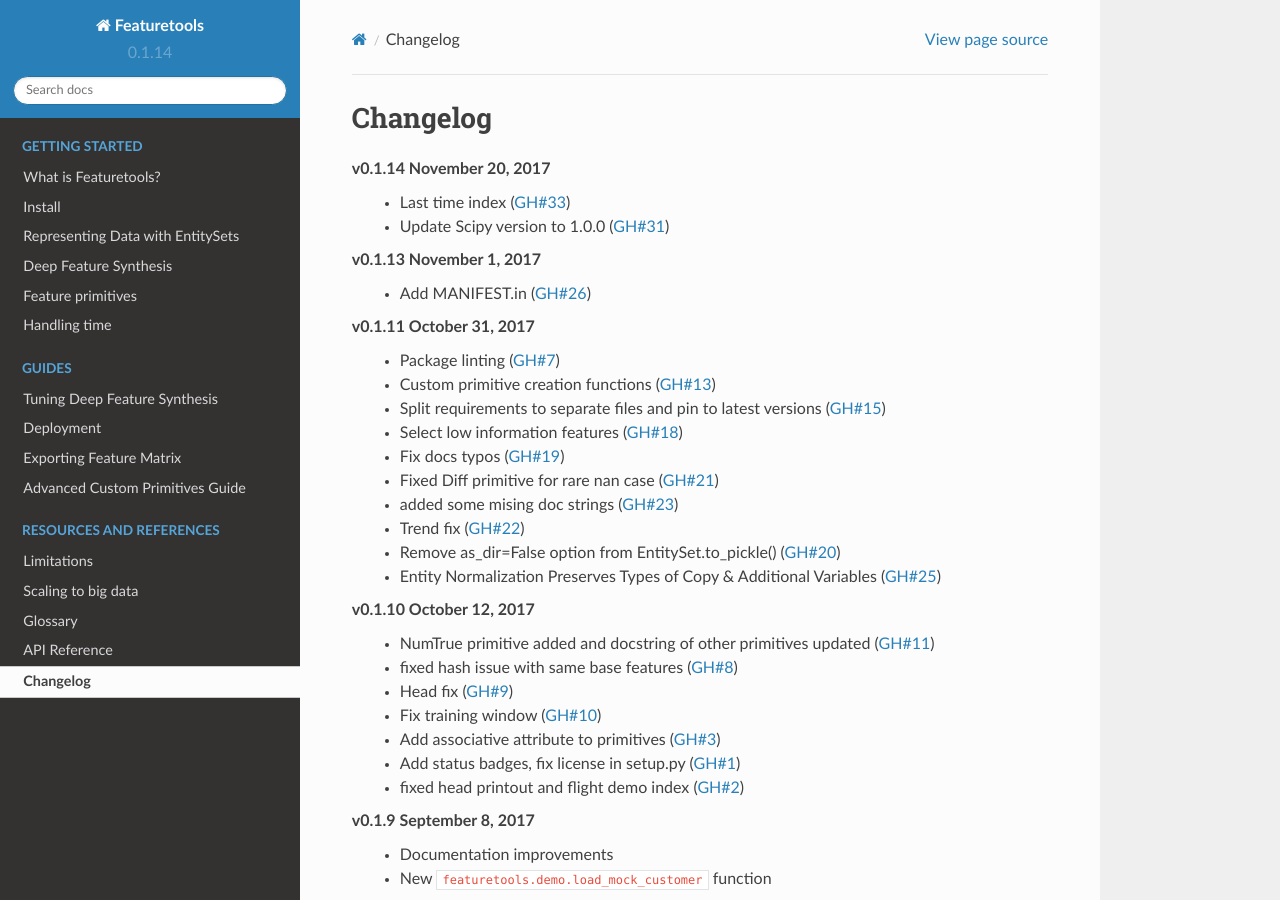
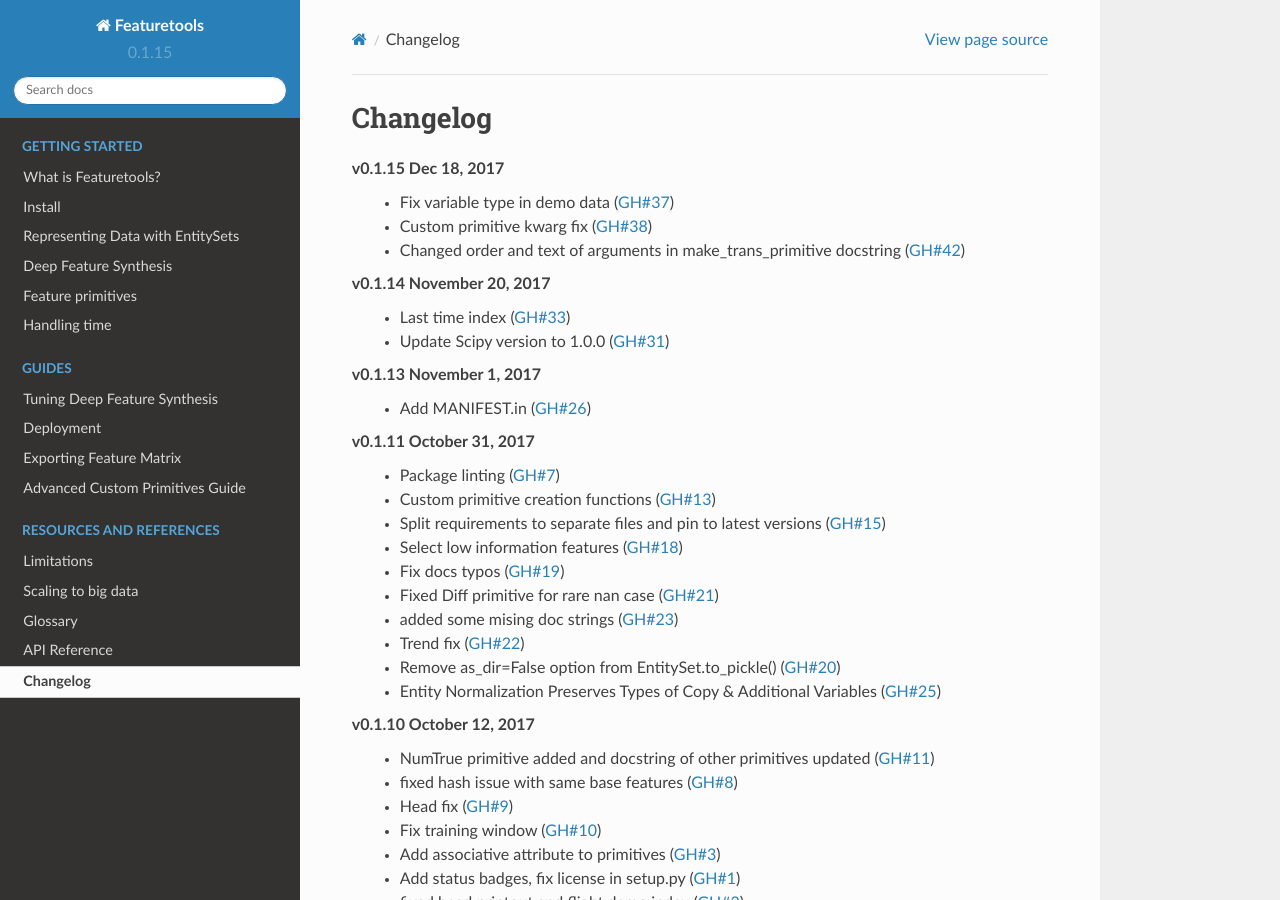
Before and after one commit to alteryx/featuretools, a Sphinx documentation site: the page built from docs/source/changelog.rst, in a window 1280 px wide and 900 px high. Built offline with Sphinx 7.4.7 and the Read the Docs theme 2.0.0, drawn with Linux system fonts in a browser that asks for light colours; comment, search, counter and statistics services are not loaded.

Commit message:
Release v0.1.15 (#41)
* bump to v0.1.15

* change log

* change log

```diff
--- a/docs/source/changelog.rst
+++ b/docs/source/changelog.rst
@@ -2,6 +2,11 @@
 
 Changelog
 ---------
+
+**v0.1.15** Dec 18, 2017
+    * Fix variable type in demo data (:pr:`37`)
+    * Custom primitive kwarg fix (:pr:`38`)
+    * Changed order and text of arguments in make_trans_primitive docstring (:pr:`42`)
 
 **v0.1.14** November 20, 2017
     * Last time index (:pr:`33`)
--- a/featuretools/__init__.py
+++ b/featuretools/__init__.py
@@ -11,4 +11,4 @@
 from .utils.pickle_utils import *
 import featuretools.demo
 
-__version__ = '0.1.14'
+__version__ = '0.1.15'
--- a/setup.py
+++ b/setup.py
@@ -15,7 +15,7 @@
 
 setup(
     name='featuretools',
-    version='0.1.14',
+    version='0.1.15',
     packages=find_packages(),
     package_data={'featuretools': ['config_yaml.txt']},
     description='a framework for automated feature engineering',
```
